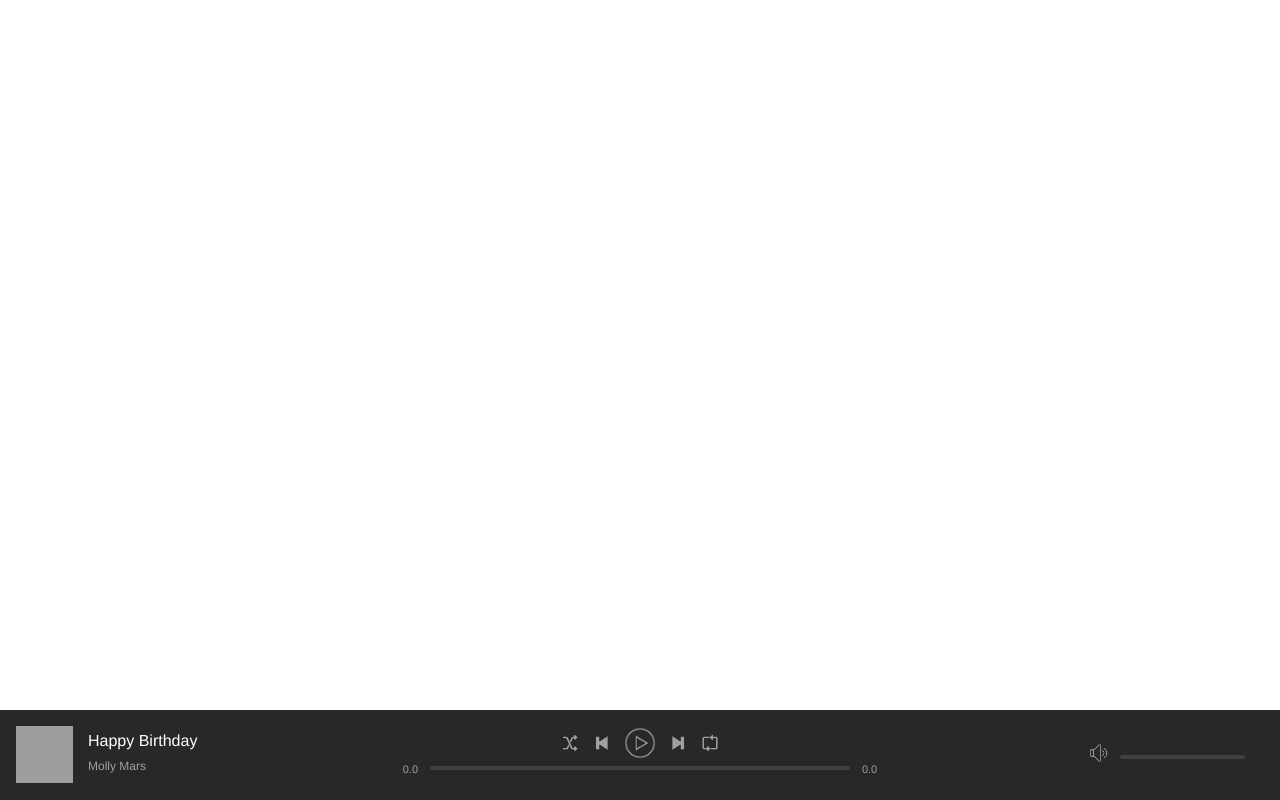
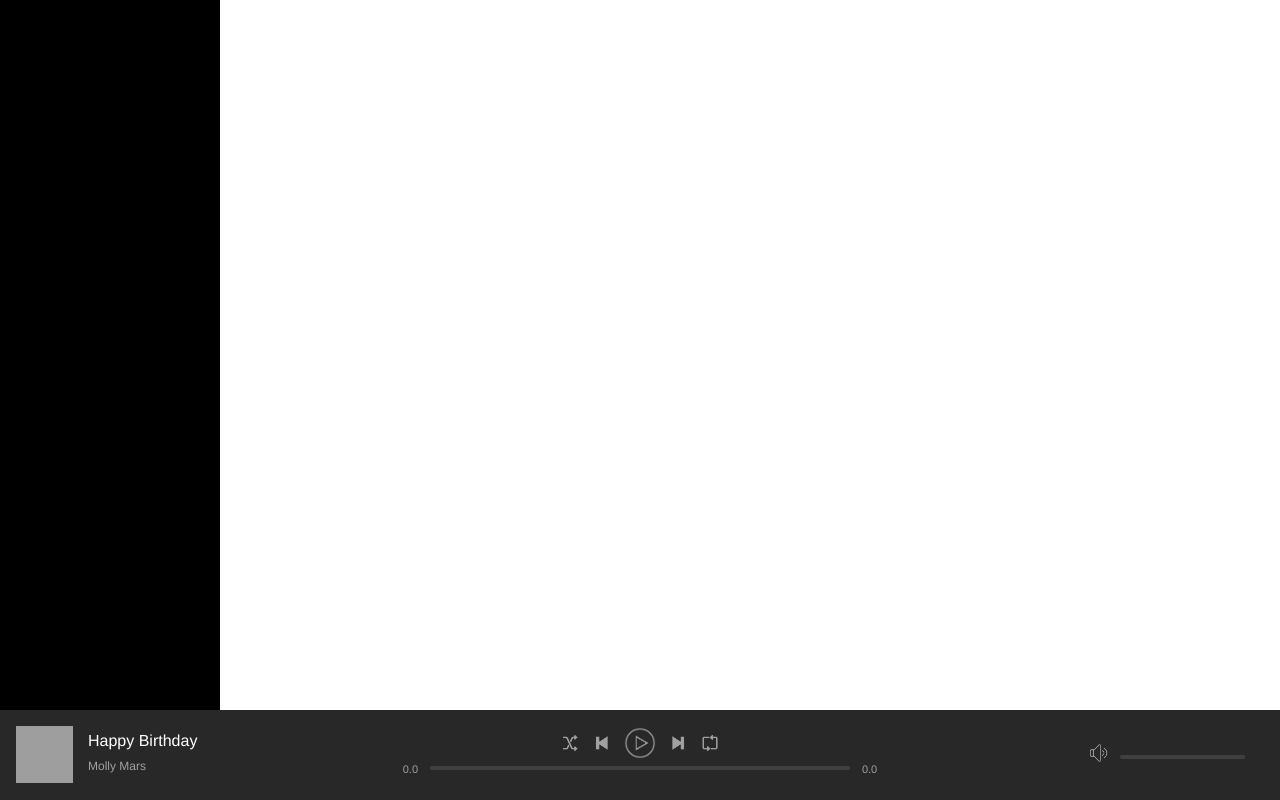
Before and after one commit to edwinchen85/slotify_app, a PHP site: page / in a window 1280 px wide. Run offline with PHP 8.4, Linux system fonts and the light colour scheme; the visitor is signed in with stand-in values (Sample User, id 1); grey boxes are pictures that could not be loaded.

Commit message:
Add markup and style for navbar container

```diff
--- a/assets/css/style.css
+++ b/assets/css/style.css
@@ -148,3 +148,12 @@ body {
   min-height: 100%;
   width: 100%;
 }
+
+#navBarContainer {
+  background-color: #000;
+  width: 220px;
+  height: 100vh;
+  position: fixed;
+  top: 0;
+  left: 0;
+}
--- a/index.php
+++ b/index.php
@@ -26,6 +26,10 @@ else {
   <div id="mainContainer">
 
     <div id="topContainer">
+
+      <div id="navBarContainer">
+
+      </div>
 
     </div>
 
```
